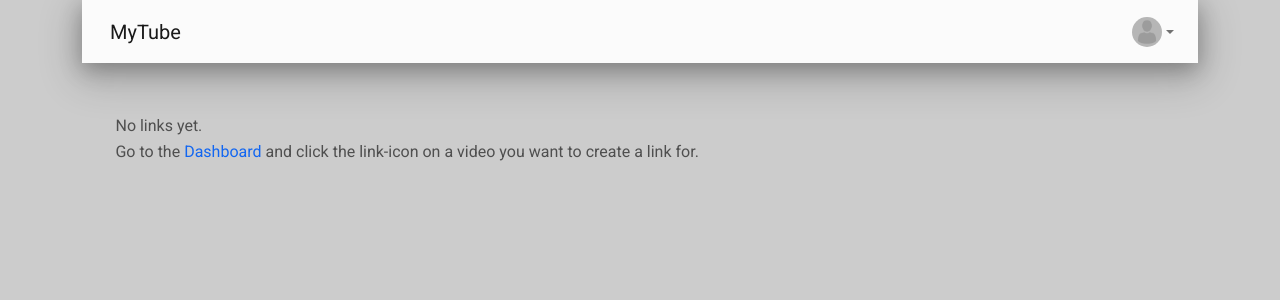
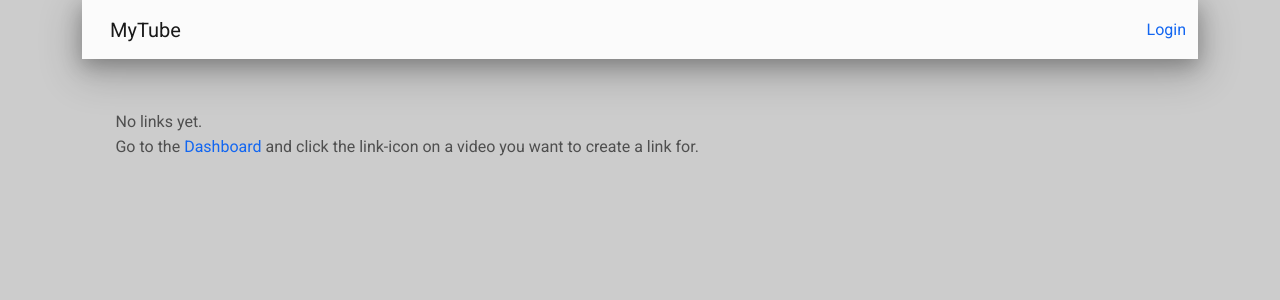
Before and after one commit to sigmasternchen/MyTube, a Symfony app: template templates/dashboard/links.html.twig in a window 1280 px wide. Shown: the top 300 px of the page. Run offline with Twig, Linux system fonts and the light colour scheme; the template is opened without the code that fills it, so the values that code supplies are empty; some libraries are stand-ins or nearby versions.

Commit message:
added login button to navbar

```diff
--- a/templates/base.html.twig
+++ b/templates/base.html.twig
@@ -58,6 +58,7 @@
                     {% endif %}
                 </ul>
                 <ul class="navbar-nav">
+                    {% if is_granted('ROLE_USER') %}
                         <li class="nav-item dropdown">
                             <a
                                     class="nav-link dropdown-toggle d-flex align-items-center"
@@ -77,11 +78,15 @@
                             </a>
                             <ul class="dropdown-menu dropdown-menu-end avatar-dropdown"
                                 aria-labelledby="navbarDropdownMenuLink">
-                            <li><a class="dropdown-item" href="#">My profile</a></li>
                                 <li><a class="dropdown-item" href="#">Settings</a></li>
                                 <li><a class="dropdown-item" href="{{ path("app_logout") }}">Logout</a></li>
                             </ul>
                         </li>
+                    {% else %}
+                        <li class="nav-item">
+                            <a href="{{ path("app_login") }}">Login</a>
+                        </li>
+                    {% endif %}
                 </ul>
             </div>
         </div>
```
Lines whose indentation alone changed are shown as unchanged.
